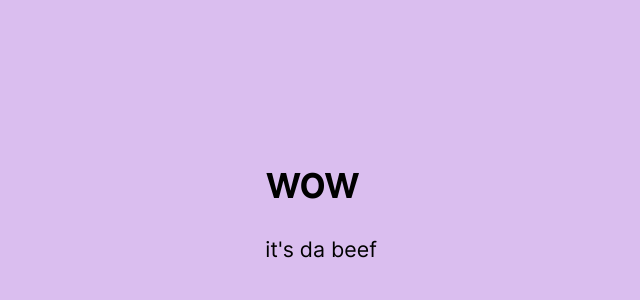
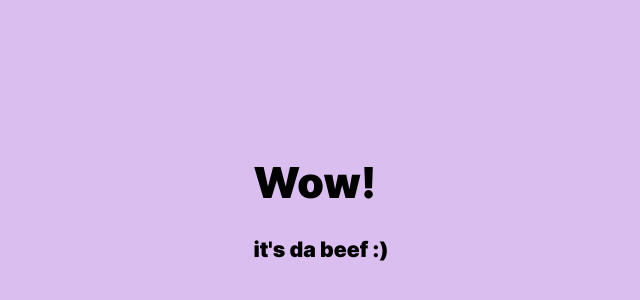
Before and after one commit to CalSch/dabeef, a plain HTML site: page index.html in a window 1280 px wide. Shown: the part 194-494 px from the top of the page, without its empty margins (319-959 px from the left). Drawn offline with Linux system fonts and the light colour scheme.

Commit message:
fixed the font

```diff
--- a/index.html
+++ b/index.html
@@ -9,8 +9,7 @@
         @font-face {
             font-family: "Inter";
             src:
-                local("Inter"),
-                url("Inter-Regular.woff") format("woff");
+                url("Inter-Black.woff") format("woff");
         }
 
         body {
@@ -29,8 +28,8 @@
 </head>
 <body>
     <div class="center">
-        <h1>wow</h1>
-        <p>it's da beef</p>
+        <h1>Wow!</h1>
+        <p>it's da beef :)</p>
     </div>
 </body>
 </html>
```
Also changed, not shown: Inter-Black.woff (added), Inter-Bold.woff (added).
